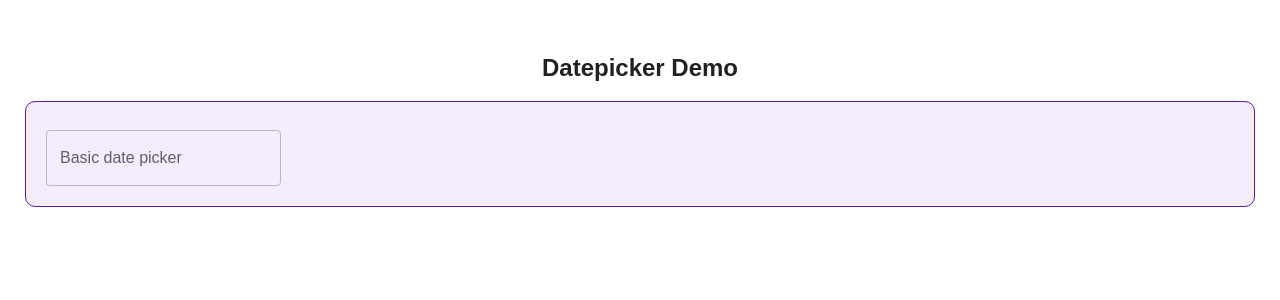
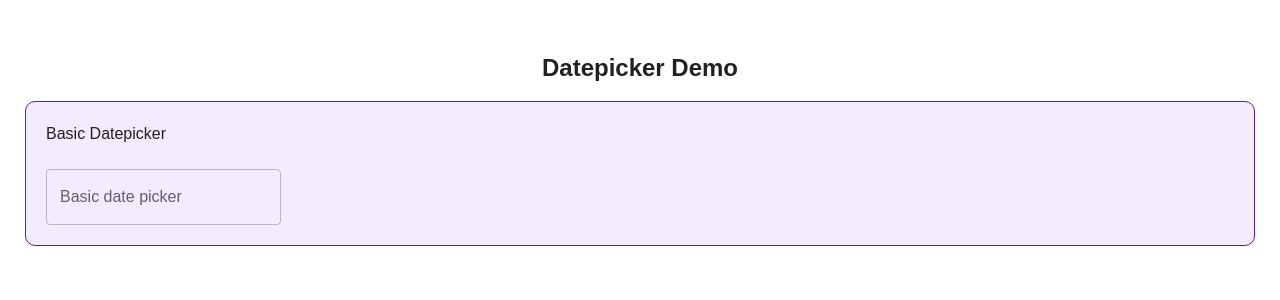
Before and after one commit to happytatva/Basic-React-Demo, a React (Create React App) app: page /datepicker in a window 1280 px wide. Shown: the top 300 px of the page. Built offline with nearby package versions, Linux system fonts and the light colour scheme.

Commit message:
datepicker-modified

```diff
--- a/src/components/DatePickerComponent.js
+++ b/src/components/DatePickerComponent.js
@@ -11,6 +11,7 @@ function DatepickerComponent() {
       <div className="custom-box">
         <div className="row">
           <div className="col">
+            <p>Basic Datepicker</p>
             <LocalizationProvider dateAdapter={AdapterDayjs}>
               <DemoContainer components={["DatePicker"]}>
                 <DatePicker label="Basic date picker" />
```
